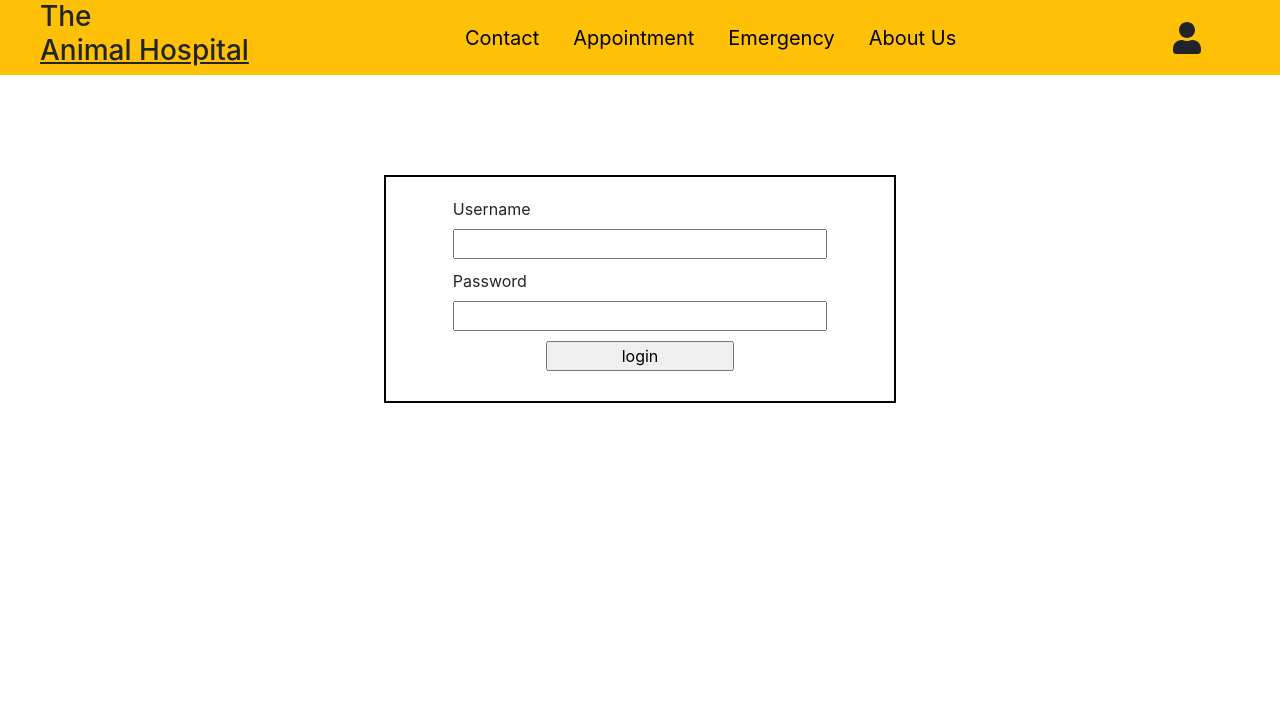
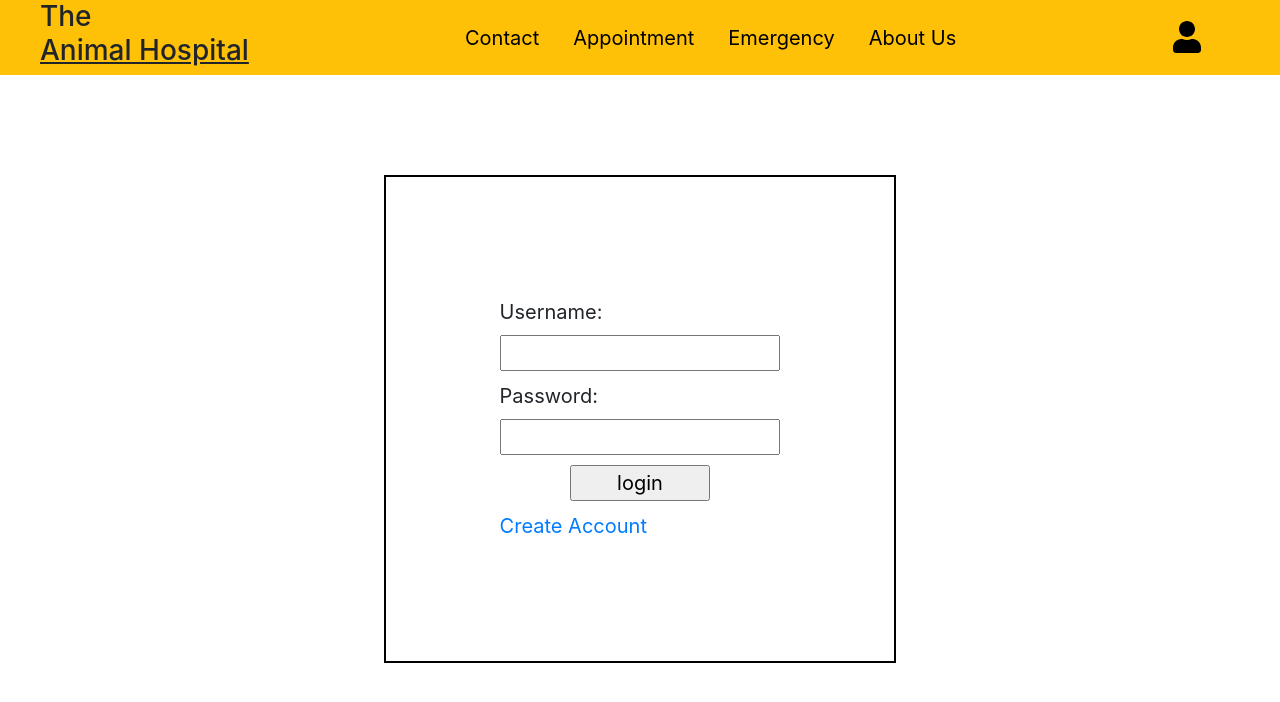
Before and after one commit to memmo01/reactjs-mock-site, a React (Create React App) app in the folder animal-hospital/: page /login in a window 1280 px wide. Shown: the top 702 px of the page. Built offline with nearby package versions, Linux system fonts and the light colour scheme.

Commit message:
fixed package.json issue

```diff
--- /dev/null
+++ b/animal-hospital/src/components/LoginForm.js
@@ -0,0 +1,42 @@
+import React from "react";
+
+class LoginContainer extends React.Component {
+  constructor() {
+    super();
+    this.state = {
+      user: []
+    };
+  }
+
+  handleClick(e) {
+    let info = {
+      username: this.refs.username.value,
+      password: this.refs.password.value
+    };
+    this.setState({
+      user: info
+    });
+
+    e.preventDefault();
+  }
+  render() {
+    return (
+      <div className="loginContainer">
+        <form id="loginForm">
+          <label>Username:</label>
+          <input type="text" ref="username" name="username" />
+          <label> Password: </label>
+          <input type="password" ref="password" name="password" />
+          <input
+            type="submit"
+            name="submit"
+            value="login"
+            onClick={this.handleClick.bind(this)}
+          />
+          <a href="#">Create Account</a>
+        </form>
+      </div>
+    );
+  }
+}
+export default LoginContainer;
--- a/animal-hospital/src/components/Navbar.js
+++ b/animal-hospital/src/components/Navbar.js
@@ -50,10 +50,9 @@ export default class NavBar extends React.Component {
               <u>Animal Hospital </u>
             </h3>
             <div className="loginMobile">
-              <i class="fas fa-user fa-lg user" />
+              <i className="fas fa-user fa-lg user" />
             </div>
           </div>
-
           <div className="col-lg-7 group">
             <button type="button" className="btn btn-warning btn-lg">
               Contact
@@ -69,8 +68,11 @@ export default class NavBar extends React.Component {
             </button>
           </div>
           <div className=" col-lg logoLogin">
-            <i class="fas fa-user fa-2x user" />
-          </div>
+            <a href="/login">
+              {" "}
+              <i className="fas fa-user fa-2x user" />
+            </a>
+          </div>{" "}
         </nav>
       </div>
     );
--- a/animal-hospital/src/components/style.css
+++ b/animal-hospital/src/components/style.css
@@ -47,6 +47,11 @@ body {
 }
 .logoLogin {
   display: none;
+}
+.logoLogin a {
+  text-decoration: none;
+  color: black;
+  cursor: pointer;
 }
 .group button {
   margin: 0;
@@ -99,7 +104,7 @@ body {
   .logoLogin {
     display: inline-flex;
   }
-  .logoLogin .user {
+  .logoLogin a {
     margin-left: 50%;
   }
 
@@ -134,16 +139,17 @@ body {
     margin-top: 100px;
   }
   #loginForm {
-    width: 80%;
-    margin-left: 10%;
-    text-align: left;
-    align-content: center;
+    padding: 100px 0 100px 0;
+    width: 60%;
+    margin-left: 20%;
+    font-size: 20px;
   }
   #loginForm input {
     display: block;
     width: 100%;
     margin-bottom: 10px;
   }
+
   #loginForm input[name="submit"] {
     margin-top: 10px;
     width: 50%;
--- a/animal-hospital/src/pages/login.js
+++ b/animal-hospital/src/pages/login.js
@@ -1,24 +1,11 @@
 import React from "react";
-import "../App.css";
+import LoginContainer from "../components/LoginForm";
 
 class Login extends React.Component {
-  //   constructor() {
-  //     super();
-  //   }
-
   render() {
     return (
       <div>
-        <div className="loginContainer">
-          <form id="loginForm">
-            <label>Username</label>
-            <input type="text" name="username" />
-
-            <label>Password</label>
-            <input type="password" name="password" />
-            <input type="submit" name="submit" value="login" />
-          </form>
-        </div>
+        <LoginContainer />
       </div>
     );
   }
```
Also changed, not shown: animal-hospital/src/components/checkLogin.js (added, +14 -0 lines), 1 other file (tests, documents, lock files or other folders).
